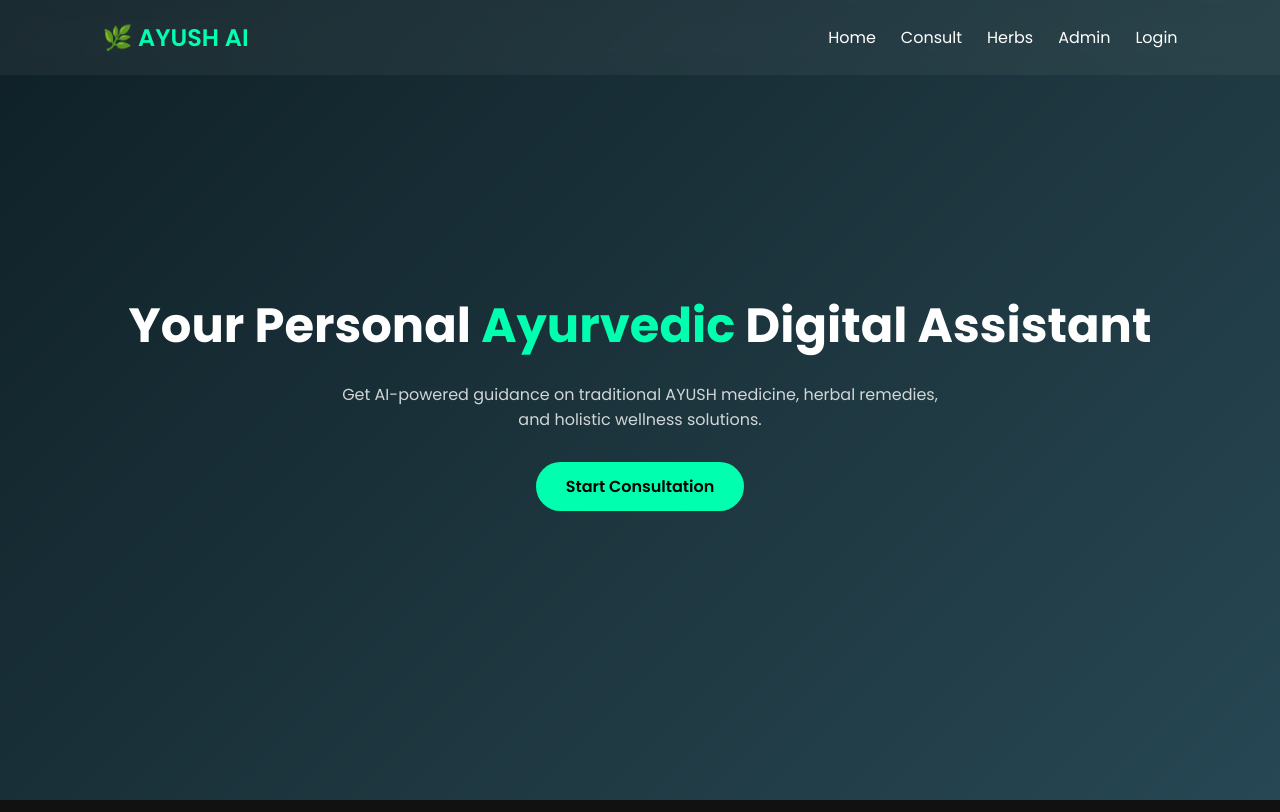
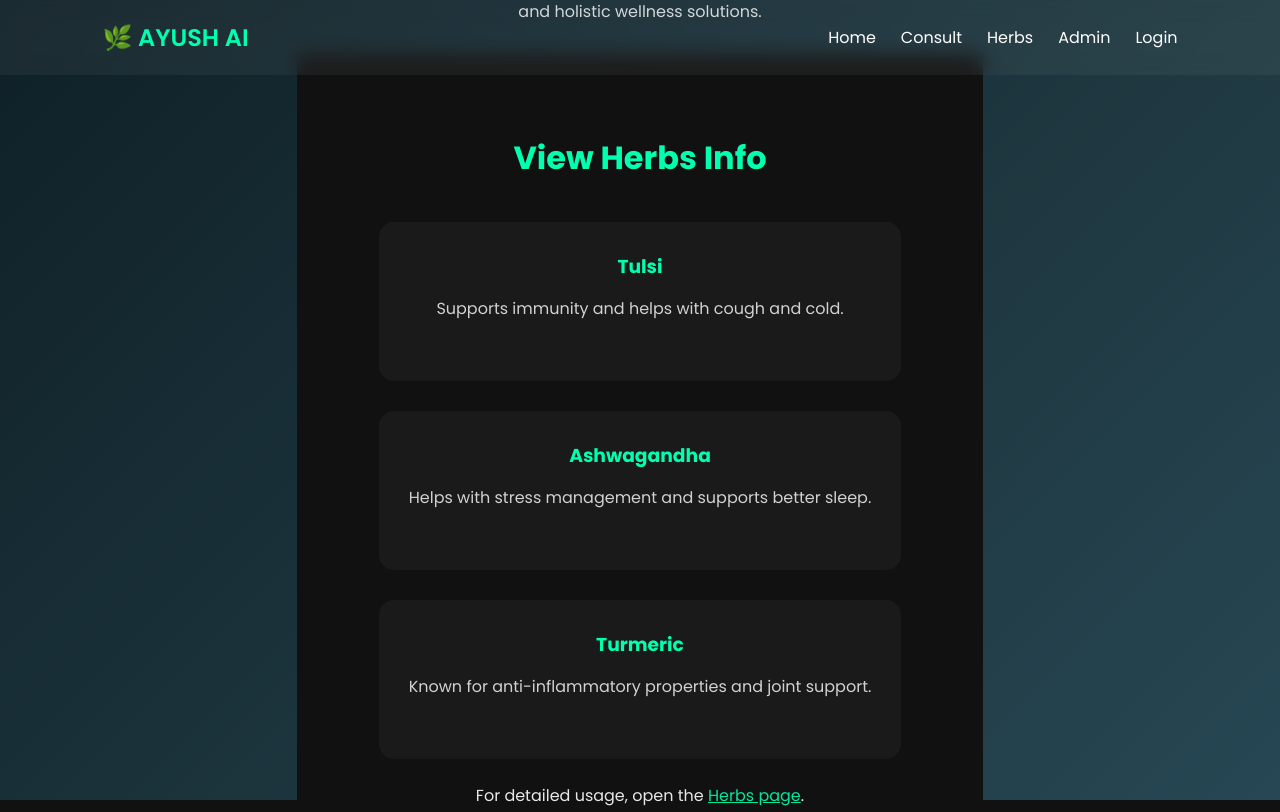
Before and after one commit to unenterprisesindia-art/ayush-ai-assistant, a plain HTML site: page index.html in a window 1280 px wide. Shown: the top 812 px of the page. Drawn offline with Linux system fonts and the light colour scheme.

Commit message:
Update index.html

```diff
--- a/index.html
+++ b/index.html
@@ -163,12 +163,35 @@
   </nav>
 
   <section class="hero">
-    <h1>Your Personal <span>Ayurvedic</span> Digital Assistant</h1>
+    <h1>Simple <span>AYUSH</span> Wellness Guide</h1>
     <p>
       Get AI-powered guidance on traditional AYUSH medicine, herbal remedies,
       and holistic wellness solutions.
     </p>
-    <a href="chat.html" class="btn">Start Consultation</a>
+
+    <section class="features">
+    <h2>View Herbs Info</h2>
+    <div class="feature-grid">
+      <div class="feature-card">
+        <h3>Tulsi</h3>
+        <p>Supports immunity and helps with cough and cold.</p>
+      </div>
+
+      <div class="feature-card">
+        <h3>Ashwagandha</h3>
+        <p>Helps with stress management and supports better sleep.</p>
+      </div>
+
+      <div class="feature-card">
+        <h3>Turmeric</h3>
+        <p>Known for anti-inflammatory properties and joint support.</p>
+      </div>
+    </div>
+    <p style="margin-top: 24px; opacity: 0.9;">
+      For detailed usage, open the <a href="herbs.html" style="color: #00ffae;">Herbs page</a>.
+    </p>
+  </section>
+
   </section>
 
   <section class="features">
```
